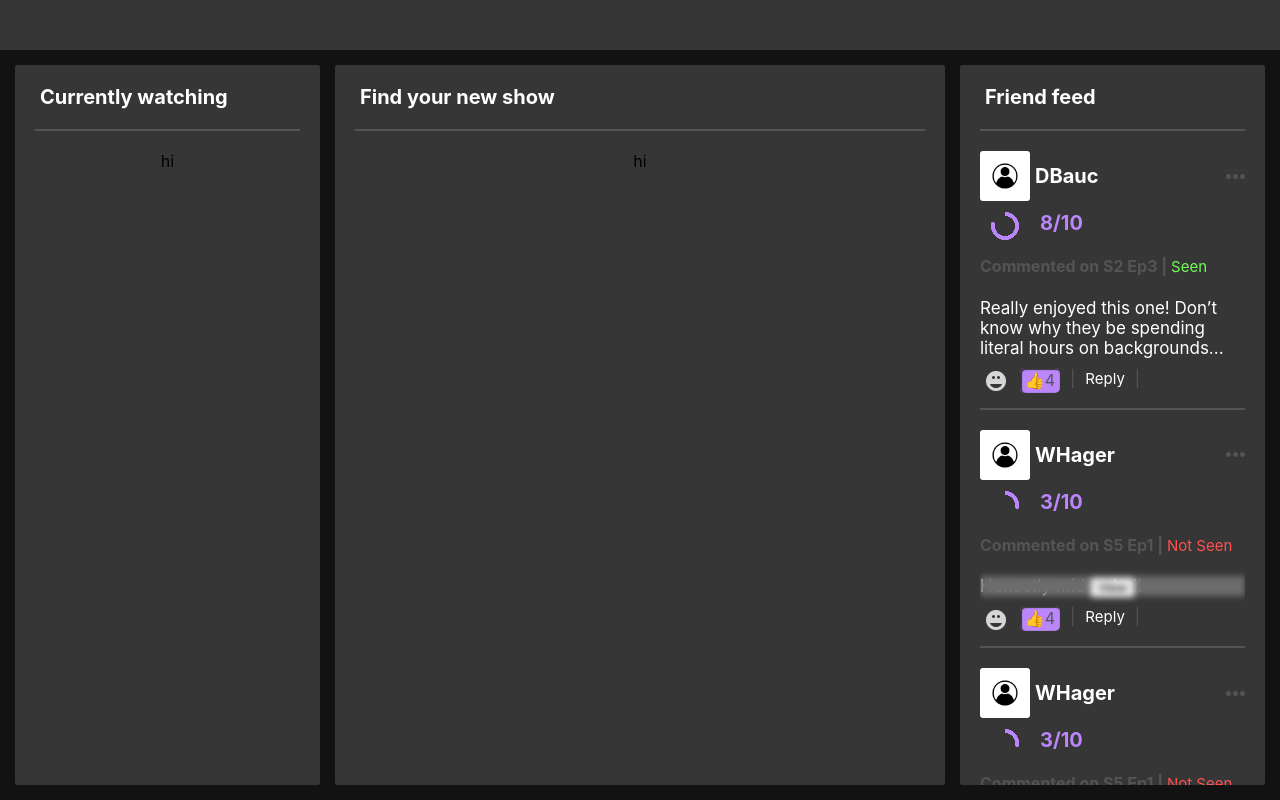
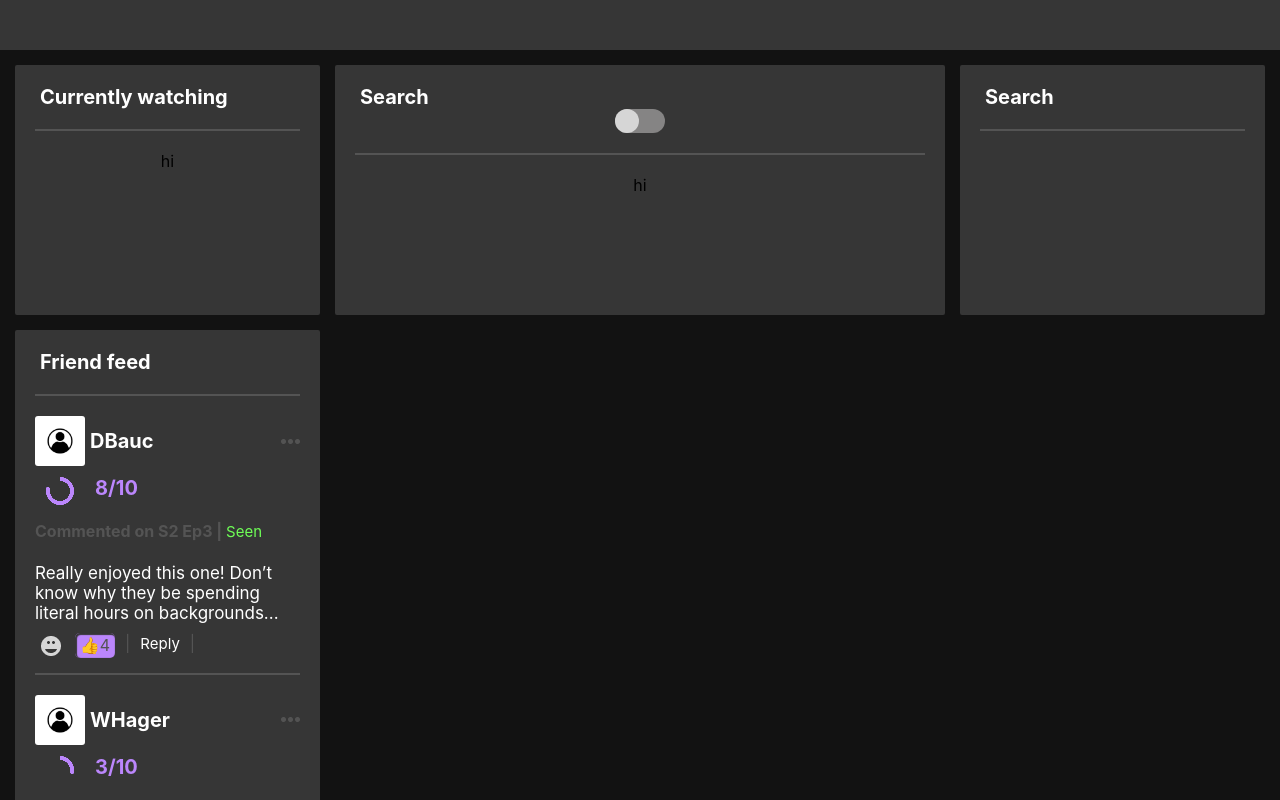
Before and after one commit to LiamMcBride/ani-project, a React (Create React App) app in the folder newFrontend/stat-binge/: page / in a window 1280 px wide. Shown: the top 800 px of the page. Built offline with nearby package versions, Linux system fonts and the light colour scheme.

Commit message:
Basic toggle logic

```diff
--- a/newFrontend/stat-binge/src/App.css
+++ b/newFrontend/stat-binge/src/App.css
@@ -1,3 +1,18 @@
+:root{
+  --black: #121212;
+  --first-gray: #363636;
+  --second-gray: #545454;
+  --third-gray: #858484;
+  --fourth-gray: #d6d6d6;
+  --purple: #BB86FC;
+  --text-color: #ffffff;
+  --red: #ff5151;
+  --base-opacity: 100%;
+  --text-opacity: 100%;
+  --border-radius: 5px;
+}
+
+
 body{
   overflow: hidden;
   max-height: 100vh;
--- a/newFrontend/stat-binge/src/Components/Card.js
+++ b/newFrontend/stat-binge/src/Components/Card.js
@@ -1,4 +1,7 @@
 import { firstGray } from "../Colors";
+import { Feed } from "./Feed";
+import { Heading2 } from "./Headings";
+import { HorizontalDividerLine } from "./LineDivider";
 
 const cardStyle = {
     "backgroundColor": firstGray,
@@ -26,3 +29,17 @@ export function ShowCard(props){
     </Card>
   );
 }
+
+export function RecommendationCard(props) {
+
+
+  return (
+    <Card>
+      <Heading2 align="left">Search</Heading2>
+      <HorizontalDividerLine></HorizontalDividerLine>
+      <Feed>
+
+      </Feed>
+    </Card>
+  );
+}
--- a/newFrontend/stat-binge/src/Components/Headings.js
+++ b/newFrontend/stat-binge/src/Components/Headings.js
@@ -8,6 +8,7 @@ let heading2Style = (align = "center") => {
         "fontSize": "20px",
         "fontWeight": "bolder",
         "textAlign": align,
+        // "display": "inline",
     }
 }
 
--- /dev/null
+++ b/newFrontend/stat-binge/src/Components/Toggle.js
@@ -0,0 +1,13 @@
+
+import "./switch.css";
+
+export function Switch(props){
+    return (
+        <div className="switch-wrapper">
+            <label className="switch">
+                <input type="checkbox" onChange={props.handleChange}/>
+                <div className="slider"></div>
+            </label>
+        </div>
+    );
+}
--- /dev/null
+++ b/newFrontend/stat-binge/src/Components/switch.css
@@ -0,0 +1,55 @@
+.switch {
+    position: relative;
+    display: inline-block;
+    width: 50px;
+    height: 24px;
+}
+
+.switch input{
+    opacity: 0;
+    width: 0;
+    height: 0;
+}
+
+.slider{
+    position: absolute;
+    cursor: pointer;
+    top: 0;
+    left: 0;
+    right: 0;
+    bottom: 0;
+    background-color: var(--third-gray);
+    -webkit-transition: .2s;
+    transition: .2s;
+}
+
+.slider, .switch{
+    border-radius: 24px;
+}
+
+.slider:before {
+    position: absolute;
+    content: "";
+    height: 24px;
+    width: 24px;
+    left: 0px;
+    bottom: 0px;
+    background-color: var(--fourth-gray);
+    -webkit-transition: .2s;
+    transition: .2s;
+    border-radius: 24px;
+}
+
+input:checked + .slider {
+    background-color: var(--purple);
+}
+
+input:focus + .slider {
+    box-shadow: 0 0 1px var(--purple);
+}
+
+input:checked + .slider:before {
+    -webkit-transform: translateX(26px);
+    -ms-transform: translateX(26px);
+    transform: translateX(26px);
+}
--- a/newFrontend/stat-binge/src/Pages/MainPage.js
+++ b/newFrontend/stat-binge/src/Pages/MainPage.js
@@ -1,9 +1,11 @@
+import { useState } from "react";
 import { black } from "../Colors";
-import { Card } from "../Components/Card";
+import { Card, RecommendationCard } from "../Components/Card";
 import { FeedComment } from "../Components/Comment";
 import { Feed } from "../Components/Feed";
 import { Heading2 } from "../Components/Headings";
 import { HorizontalDividerLine } from "../Components/LineDivider";
+import { Switch } from "../Components/Toggle";
 
 const mainPageStyle = {
   "backgroundColor": black,
@@ -36,6 +38,14 @@ const testComment2 = {
 }
 
 export function MainPage() {
+
+  const [advancedSearch, setAdvancedSearch] = useState(true);
+
+  const handleAdvancedSearch = () => {
+    setAdvancedSearch(!advancedSearch);
+    console.log(advancedSearch)
+  }
+
   return (
     <div style={mainPageStyle}>
       <Card>
@@ -47,13 +57,14 @@ export function MainPage() {
         </Feed>
       </Card>
       <Card>
-      <Heading2 align="left">Find your new show</Heading2>
-
+      <Heading2 align="left">Search</Heading2>
+      <Switch handleChange={handleAdvancedSearch}></Switch>
         <HorizontalDividerLine />
         <Feed>
           hi
         </Feed>
       </Card>
+      {advancedSearch ? <RecommendationCard></RecommendationCard> : null}
       <Card>
         <Heading2 align="left">Friend feed</Heading2>
         <HorizontalDividerLine />
```
